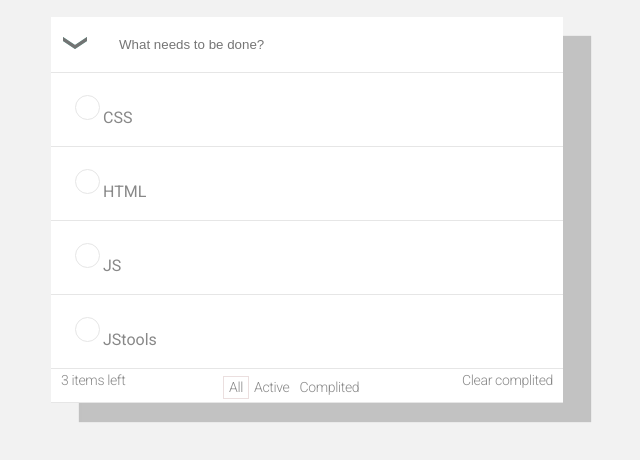
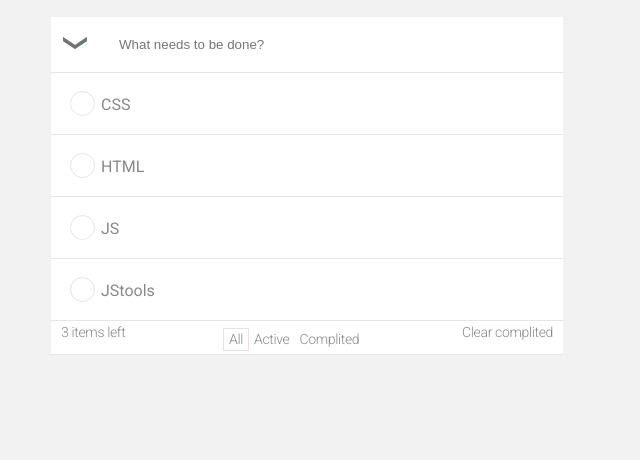
Before and after one commit to ok-technopolis-autumn-2019/Ilya-Chuprynin, a plain HTML site: page FirstLesson.html in a window 1280 px wide. Shown: the part 138-598 px from the top of the page, without its empty margins (333-973 px from the left). Drawn offline with Linux system fonts and the light colour scheme.

Commit message:
Part2: CSS

```diff
--- a/FirstLesson.html
+++ b/FirstLesson.html
@@ -14,25 +14,25 @@
 					<input type="text" name="input" placeholder="What needs to be done?" class="search"></li>
 				<li class="checkers border">
 					<div class="elements checkbox">
-						<p><input type="checkbox" name="html">CSS</p>
+						<div class="checkers-input-txt"><input type="checkbox" name="html"><p>CSS</p></div>
 						<button class="deleteElem"><img src="icons/Frame3.svg"></button>
 					</div>
 				</li>
 				<li class="checkers border">
 					<div class="elements checkbox">
-						<p><input type="checkbox" name="html">HTML</p>
+						<div class="checkers-input-txt"><input type="checkbox" name="html"><p>HTML</p></div>
 						<button class="deleteElem"><img src="icons/Frame3.svg"></button>
 					</div>
 				</li>
 				<li class="checkers border">
 					<div class="elements checkbox">
-						<p><input type="checkbox" name="html">JS</p>
+						<div class="checkers-input-txt"><input type="checkbox" name="html"><p>JS</p></div>
 						<button class="deleteElem"><img src="icons/Frame3.svg"></button>
 					</div>
 				</li>
 				<li class="checkers border">
 					<div class="elements checkbox">
-						<p><input type="checkbox" name="html">JStools</p>
+						<div class="checkers-input-txt"><input type="checkbox" name="html"><p>JStools</p></div>
 						<button class="deleteElem"><img src="icons/Frame3.svg"></button>
 					</div>
 				</li>
--- a/style.css
+++ b/style.css
@@ -34,6 +34,10 @@ button {
   cursor: pointer;
 }
 
+p {
+	margin: 0;
+	padding: 0;
+}
 
 .content {
 	display: flex;
@@ -42,7 +46,6 @@ button {
   margin-right: 30%;
 	background: white;
 	min-width: fit-content;
-	box-shadow: 28px 19px 1px rgba(0,0,0,0.2);
 }
 
 .setCheckedAll{
@@ -82,12 +85,12 @@ button {
     position: relative;
 }
 
-.checkbox p > span {
+.checkbox div > span {
     color: #34495E;
     padding: 0.5rem 0.25rem;
 }
 
-.checkbox p > input {
+.checkbox div > input {
     height: 25px;
     width: 25px;
     -webkit-appearance: none;
@@ -102,25 +105,31 @@ button {
     cursor: pointer;
   }
 
-.checkbox p > input:checked {
+.checkbox div > input:checked {
     border: 1px solid #41B883;
-    background-color: #34495E;
+    background: url(icons/Frame2.svg)no-repeat;
+    background-size: 17px;
+    background-position: center;
 }
 
-.checkbox p > input:checked {
-    content: '\2713';
-    text-align: center;
-    color: #41B883;
-}
 
-.checkbox p > input:active {
+.checkbox div > input:active {
     border: 2px solid #34495E;
 }
 
 /*Конец раздела*/
 
 .checkers {
-	padding: 3px 20px 3px 20px;
+	padding: 15px;
+}
+
+.checkers-input-txt{
+	display: flex;
+}
+
+.checkers-input-txt p{
+	padding-top: 6.5px;
+	margin-left: 3px;
 }
 
 .checkers:hover .deleteElem{
```
Also changed, not shown: icons/Frame2.svg (added).
